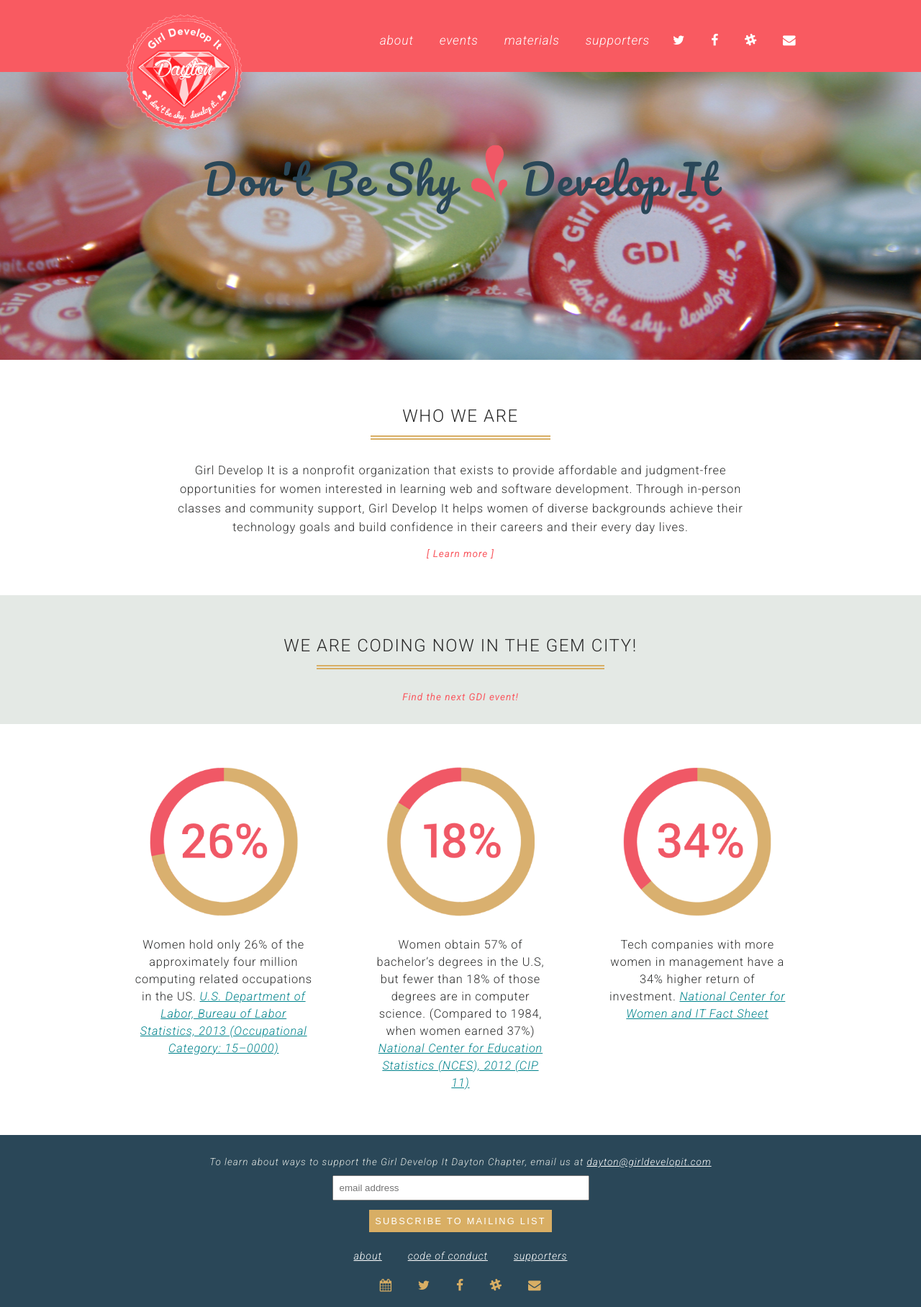
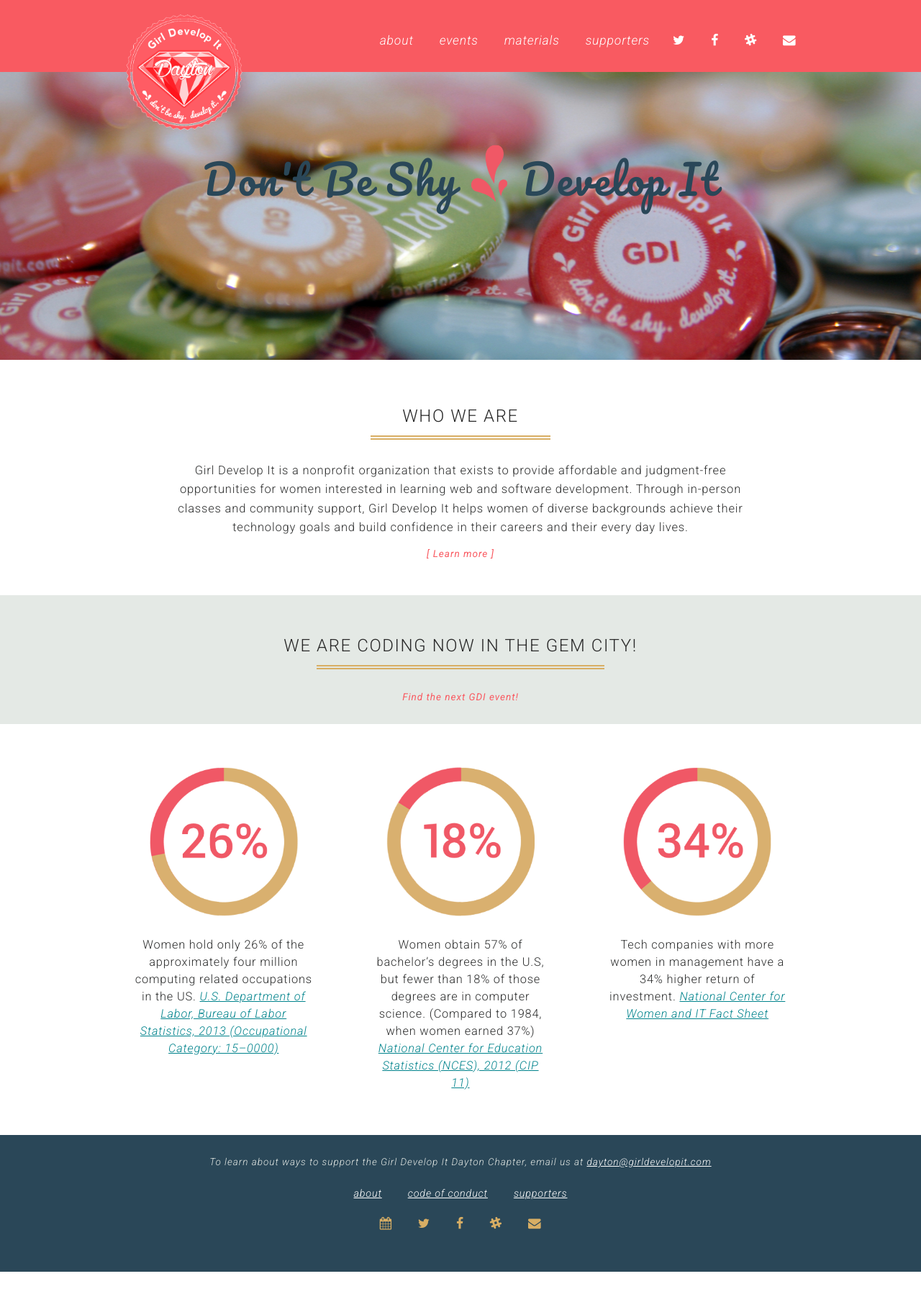
Before and after one commit to dytcodetogether/gdidayton, a Jekyll site: the page built from index.html, in a window 1280 px wide. Shown: the whole page at 72% size. Built offline with Jekyll 4.4.1, drawn with Linux system fonts in a browser that asks for light colours; nearby versions of some CDN libraries; after the commit the page ends 1767 px from its top, so only the background shows below that.

Commit message:
removed subscribe email form
commented the code out, don’t have this setup yet

```diff
--- a/_layouts/default.html
+++ b/_layouts/default.html
@@ -86,17 +86,17 @@
       <p class="subtitle">To learn about ways to support the Girl Develop It Dayton Chapter, email us at <a href="mailto:dayton@girldevelopit.com">dayton@girldevelopit.com</a> </p>
       <!-- Begin MailChimp Signup Form -->
 
-      <div id="mc_embed_signup">
+      <!--div id="mc_embed_signup">
       <form action="//girldevelopit.us2.list-manage.com/subscribe/post?u=4d5ae11ec6fb973947670055f&amp;id=e63c9ab02b" method="post" id="mc-embedded-subscribe-form" name="mc-embedded-subscribe-form" class="validate" target="_blank" novalidate>
           <div id="mc_embed_signup_scroll">
         <!-- <label for="mce-EMAIL">Subscribe to our mailing list</label><br> -->
-        <input type="email" value="" name="EMAIL" class="email" id="mce-EMAIL" size="40" placeholder="email address" required>
+        <!--input type="email" value="" name="EMAIL" class="email" id="mce-EMAIL" size="40" placeholder="email address" required>
           <!-- real people should not fill this in and expect good things - do not remove this or risk form bot signups-->
-          <div style="position: absolute; left: -5000px;"><input type="text" name="b_4d5ae11ec6fb973947670055f_e63c9ab02b" tabindex="-1" value=""></div>
+          <!--div style="position: absolute; left: -5000px;"><input type="text" name="b_4d5ae11ec6fb973947670055f_e63c9ab02b" tabindex="-1" value=""></div>
           <div class="clear"><input type="submit" value="Subscribe to Mailing List" name="subscribe" id="mc-embedded-subscribe" class="button"></div>
           </div>
       </form>
-      </div>
+    </div-->
 
       <!--End mc_embed_signup-->
       <nav class="navigation">
```
Also changed, not shown: _config.yml (line endings or trailing spaces), index.html (line endings or trailing spaces), 8 other files.
